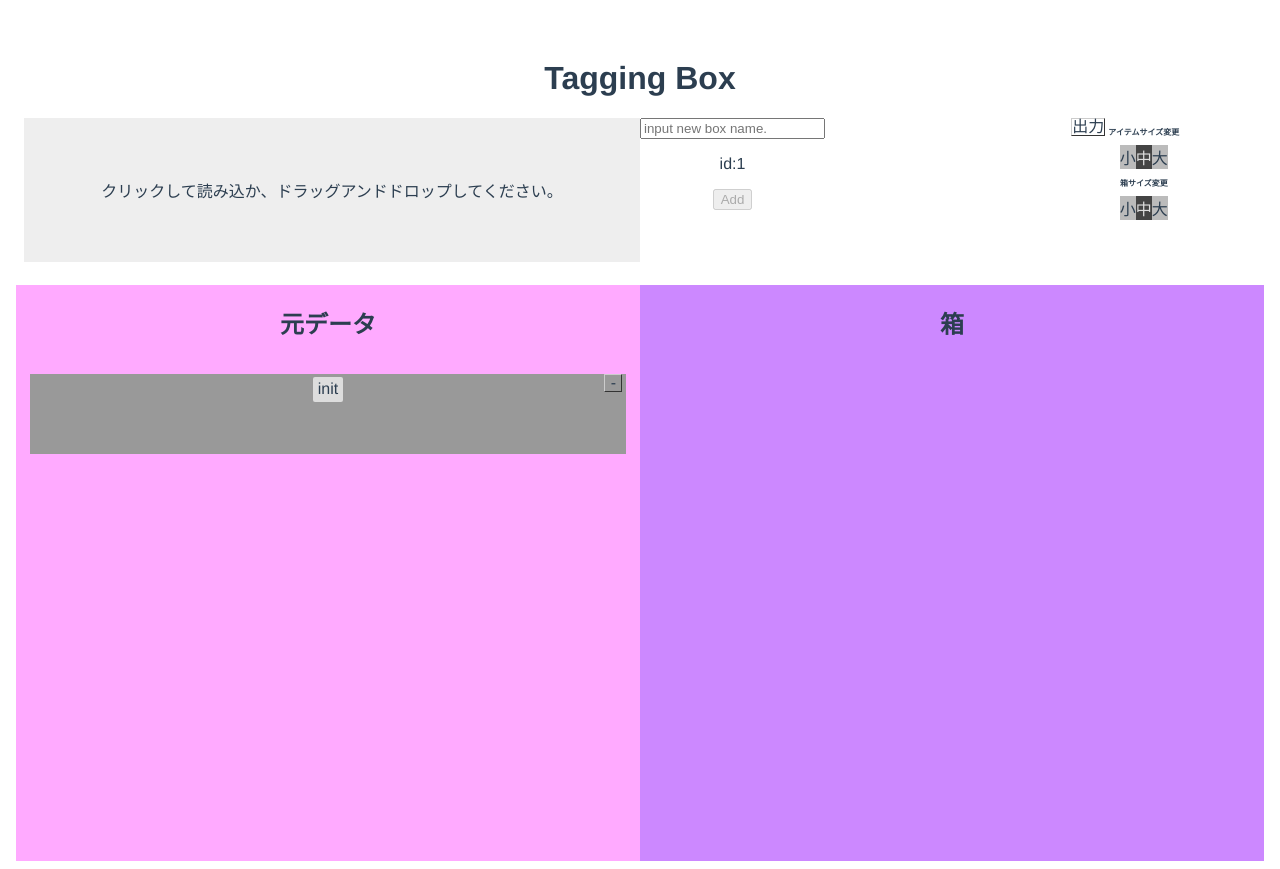
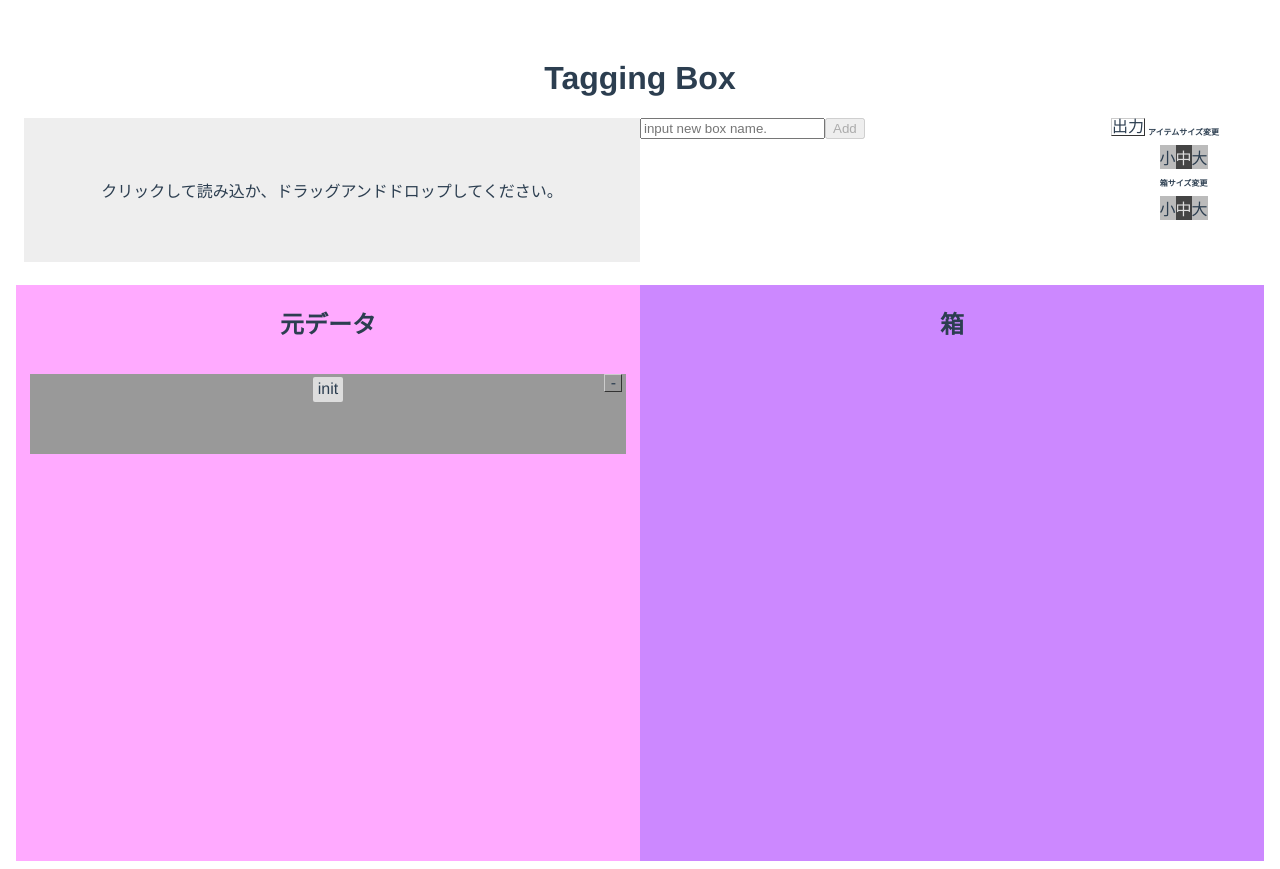
Before and after one commit to aiwaka/tagging_box, a Vue app: page / in a window 1280 px wide. Built offline with nearby package versions, Linux system fonts and the light colour scheme.

Commit message:
delete debug info

```diff
--- a/src/components/AddBox.vue
+++ b/src/components/AddBox.vue
@@ -1,7 +1,6 @@
 <template>
   <div class="add-box">
     <input v-model="newBoxName" placeholder="input new box name." />
-    <p>id:{{ newBoxId }}</p>
     <button v-on:click="addNewBox(newBoxName)" :disabled="disabled">Add</button>
   </div>
 </template>
@@ -15,9 +14,6 @@ export default {
     };
   },
   computed: {
-    newBoxId() {
-      return this.$store.state.nextBoxId;
-    },
     disabled() {
       return !this.$store.state.fileLoaded;
     },
```
